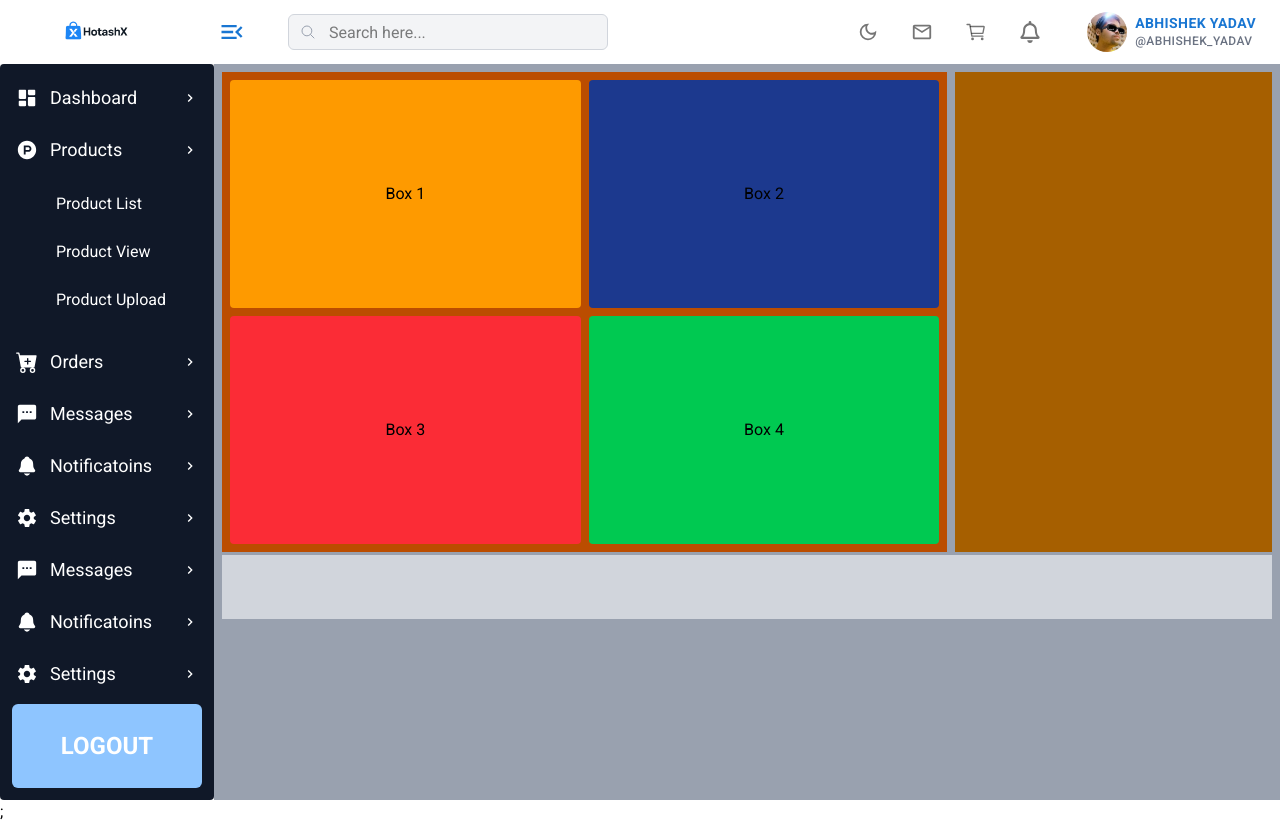
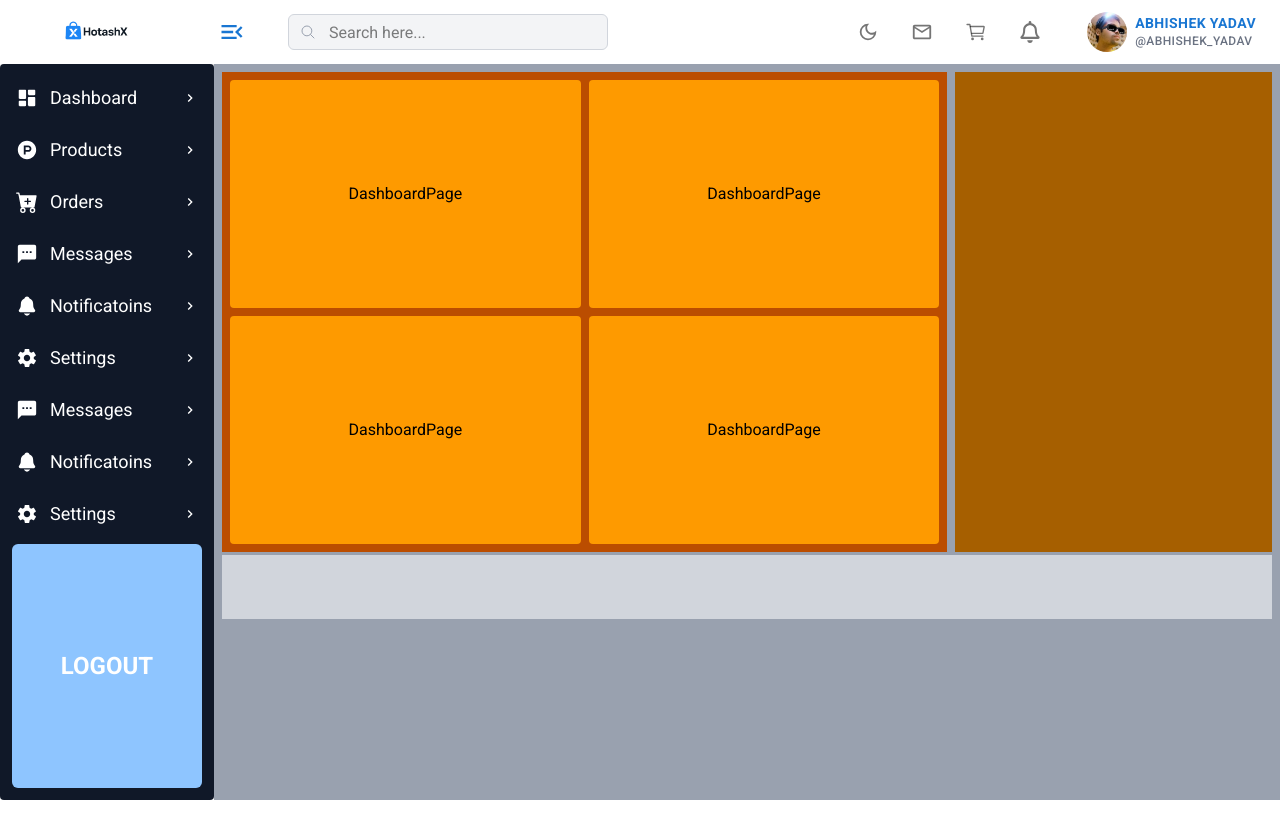
Before and after one commit to AbhiSecWizard/Ecommerce-Dashboard, a React (Vite) app: page / in a window 1280 px wide. After the commit the page ends 800 px from the top, so only its background shows below. Built offline with nearby package versions, Linux system fonts and the light colour scheme; a web font is replaced by a local one.

Commit message:
sidebar done

```diff
--- a/src/App.jsx
+++ b/src/App.jsx
@@ -1,21 +1,14 @@
 import { createBrowserRouter, RouterProvider } from "react-router-dom";
 import { MainLayout } from "./components/Layout/MainLayout";
-// import { DashboardDrop } from "./components/MainContents/DashboardDrop/index.jsx";
+// import { DashboardDrop } from "./components/MainContents/DashboardDrop/index.jsx"; // your main page component
 
 export const App = () => {
   const router = createBrowserRouter([
     {
       path: "/",
-      element: <MainLayout/>,
-      children: [
-      {index: true},
-      ],
+      element: <MainLayout />,
     },
   ]);
 
-  return <>
-
-  {/* <MainLayout /> */}
-  <RouterProvider router={router} />;
-  </>
+  return <RouterProvider router={router} />;
 };
--- /dev/null
+++ b/src/pages/Dashboard/index.jsx
@@ -0,0 +1,12 @@
+export const Dashboard =()=>{
+    return (
+
+      <div className="bg-amber-500 w-full h-full rounded flex items-center justify-center">
+        <h1>
+        DashboardPage
+      </h1>
+      </div>
+
+    )
+
+}
--- a/src/pages/SidebarElement/index.css
+++ b/src/pages/SidebarElement/index.css
@@ -1,6 +1,19 @@
 .close{
     display:none;
+    transition: all 0.5s ease-in-out;
 }
 .open{
     display:block;
+    transition: all 0.5s ease-in-out;
 }
+.rotate{
+    transform: rotate(90deg);
+    transition: transform 0.3s ease-in-out;
+}
+.no-rotate{
+    transform: rotate(0deg);
+    transition: transform 0.3s ease-in-out;
+}
+.custom-scroller::-webkit-scrollbar {
+    width: 8px;
+}
--- a/src/pages/SidebarElement/index.jsx
+++ b/src/pages/SidebarElement/index.jsx
@@ -1,27 +1,33 @@
-import { MdOutlineDashboardCustomize } from "react-icons/md";
 import { BsCartPlusFill } from "react-icons/bs";
-import { Link } from "react-router-dom";
 import { RiDashboardFill } from "react-icons/ri";
 import { RiProductHuntFill } from "react-icons/ri";
 import { MdTextsms } from "react-icons/md";
 import { IoNotifications } from "react-icons/io5";
-
 import { MdKeyboardArrowRight } from "react-icons/md";
 import { IoMdSettings } from "react-icons/io";
 import { useState } from "react";
+import { NavLink } from 'react-router-dom'
+import './index.css'
+import { Dashboard } from "../Dashboard";
+export const SidebarElement = ()=>{
+  const [activeTab, setActiveTab] = useState(null);
+  const [isToggleSubMenu,setIsToggleSubMenu]= useState(false);
 
-import { NavLink } from 'react-router-dom'
-export const SidebarElement = ()=>{
+  const isOpenSubMenu = (index)=>{
+      // 👇 agar wahi tab dubara click hua, to toggle karo
+      if(activeTab === index){
+        setIsToggleSubMenu(prev => !prev);
+      } else {
+        setActiveTab(index);
+        setIsToggleSubMenu(true);
+      }
+      console.log("Active Tab:", index);
+      console.log("isToggleSubMenu:", !isToggleSubMenu);
 
-  const [activeTab,setActiveTab]= useState(false);
-  const [isToggleSubMenu, setIsToggleSubMenu]= useState(false);
-  const isOpenSubMenu = (index)=>{
-    setActiveTab(!index)
-    setIsToggleSubMenu(!isToggleSubMenu)
   }
-  return (
+    return (
     <div className="flex h-[calc(100vh-64px)]">
-      <div className="flex flex-col w-64  bg-gray-900  p-1 rounded">
+       <div className="flex flex-col w-64  bg-gray-900  p-1 rounded overflow-y-auto custom-scroller">
  {/* Dashboard */}
         <div className="h-auto bg-gray-900 text-white flex flex-col mt-2">
   <NavLink
@@ -34,7 +40,7 @@ export const SidebarElement = ()=>{
   </NavLink>
         </div>
     {/* Products */}
-     <div className={`h-auto bg-gray-900 text-white flex flex-col mt-2 ${activeTab===0 ? "active" : ""}`} onClick={()=>isOpenSubMenu(0)}>
+     <div className={`h-auto bg-gray-900 text-white flex flex-col mt-2 `} onClick={()=>isOpenSubMenu(0)} >
   <NavLink
     to="#"
     className="flex items-center gap-3 px-3 py-2 hover:bg-gray-800 rounded-md transition"
@@ -44,12 +50,13 @@ export const SidebarElement = ()=>{
     <span size={22} className="ml-auto"><MdKeyboardArrowRight/></span>
   </NavLink>
         </div>
-          <ul className={`flex flex-col  text-white p-2 ml-7 rounded-md ${activeTab===0 ? "open" : "close"}`}>
+  <ul className={`flex flex-col  text-white p-2 ml-7 rounded-md ${activeTab===0 && isToggleSubMenu ? 'open' : 'close'}`}>
         <li className=" hover:bg-gray-800 pl-4 py-3 rounded-md"><NavLink to="#">Product List</NavLink></li>
         <li className=" hover:bg-gray-800 pl-4 py-3 rounded-md"><NavLink to="#">Product View</NavLink></li>
         <li className=" hover:bg-gray-800 pl-4 py-3 rounded-md"><NavLink to="#">Product Upload</NavLink></li>
       </ul>
-        <div className={`h-auto bg-gray-900 text-white flex flex-col mt-2 `}>
+      {/* Orders */}
+        <div className={`h-auto bg-gray-900 text-white flex flex-col mt-2 `}  onClick={()=>isOpenSubMenu(1)} >
   <NavLink
     to="#"
     className="flex items-center gap-3 px-3 py-2 hover:bg-gray-800 rounded-md transition"
@@ -58,8 +65,14 @@ export const SidebarElement = ()=>{
     <span className="text-lg">Orders</span>
     <span size={22} className="ml-auto"><MdKeyboardArrowRight/></span>
   </NavLink>
+     <ul className={`flex flex-col  text-white p-2 ml-7 rounded-md ${activeTab===1 && isToggleSubMenu ? 'open' : 'close'}`}>
+        <li className=" hover:bg-gray-800 pl-4 py-3 rounded-md"><NavLink to="#">Product List</NavLink></li>
+        <li className=" hover:bg-gray-800 pl-4 py-3 rounded-md"><NavLink to="#">Product View</NavLink></li>
+        <li className=" hover:bg-gray-800 pl-4 py-3 rounded-md"><NavLink to="#">Product Upload</NavLink></li>
+      </ul>
         </div>
-        <div className={`h-auto bg-gray-900 text-white flex flex-col mt-2`}>
+      {/* massages */}
+        <div className={`h-auto bg-gray-900 text-white flex flex-col mt-2`} onClick={()=>isOpenSubMenu(2)}>
   <NavLink
     to="#"
     className="flex items-center gap-3 px-3 py-2 hover:bg-gray-800 rounded-md transition"
@@ -68,9 +81,14 @@ export const SidebarElement = ()=>{
     <span className="text-lg">Messages</span>
     <span size={22} className="ml-auto"><MdKeyboardArrowRight/></span>
   </NavLink>
+  <ul className={`flex flex-col  text-white p-2 ml-7 rounded-md ${activeTab===2 && isToggleSubMenu ? 'open' : 'close'}`}>
+        <li className=" hover:bg-gray-800 pl-4 py-3 rounded-md"><NavLink to="#">Product List</NavLink></li>
+        <li className=" hover:bg-gray-800 pl-4 py-3 rounded-md"><NavLink to="#">Product View</NavLink></li>
+        <li className=" hover:bg-gray-800 pl-4 py-3 rounded-md"><NavLink to="#">Product Upload</NavLink></li>
+      </ul>
         </div>
 
-         <div className={`h-auto bg-gray-900 text-white flex flex-col mt-2 `}>
+         <div className={`h-auto bg-gray-900 text-white flex flex-col mt-2 `} onClick={()=>isOpenSubMenu(3)}>
   <NavLink
     to="#"
     className="flex items-center gap-3 px-3 py-2 hover:bg-gray-800 rounded-md transition"
@@ -79,8 +97,14 @@ export const SidebarElement = ()=>{
     <span className="text-lg">Notificatoins</span>
     <span size={22} className="ml-auto"><MdKeyboardArrowRight/></span>
   </NavLink>
+    <ul className={`flex flex-col  text-white p-2 ml-7 rounded-md ${activeTab===3 && isToggleSubMenu ? 'open' : 'close'}`}>
+        <li className=" hover:bg-gray-800 pl-4 py-3 rounded-md"><NavLink to="#">Product List</NavLink></li>
+        <li className=" hover:bg-gray-800 pl-4 py-3 rounded-md"><NavLink to="#">Product View</NavLink></li>
+        <li className=" hover:bg-gray-800 pl-4 py-3 rounded-md"><NavLink to="#">Product Upload</NavLink></li>
+      </ul>
+
         </div>
-         <div className={`h-auto bg-gray-900 text-white flex flex-col mt-2`}>
+         <div className={`h-auto bg-gray-900 text-white flex flex-col mt-2`} onClick={()=>isOpenSubMenu(4)}>
   <NavLink
     to="#"
     className="flex items-center gap-3 px-3 py-2 hover:bg-gray-800 rounded-md transition"
@@ -89,8 +113,14 @@ export const SidebarElement = ()=>{
     <span className="text-lg">Settings</span>
     <span size={22} className="ml-auto"><MdKeyboardArrowRight/></span>
   </NavLink>
+     <ul className={`flex flex-col  text-white p-2 ml-7 rounded-md ${activeTab===4 && isToggleSubMenu ? 'open' : 'close'}`}>
+        <li className=" hover:bg-gray-800 pl-4 py-3 rounded-md"><NavLink to="#">Product List</NavLink></li>
+        <li className=" hover:bg-gray-800 pl-4 py-3 rounded-md"><NavLink to="#">Product View</NavLink></li>
+        <li className=" hover:bg-gray-800 pl-4 py-3 rounded-md"><NavLink to="#">Product Upload</NavLink></li>
+      </ul>
+
         </div>
-        <div className={`h-auto bg-gray-900 text-white flex flex-col mt-2`}>
+        <div className={`h-auto bg-gray-900 text-white flex flex-col mt-2`}onClick={()=>isOpenSubMenu(5)} >
   <NavLink
     to="#"
     className="flex items-center gap-3 px-3 py-2 hover:bg-gray-800 rounded-md transition"
@@ -99,8 +129,13 @@ export const SidebarElement = ()=>{
     <span className="text-lg">Messages</span>
     <span size={22} className="ml-auto"><MdKeyboardArrowRight/></span>
   </NavLink>
+  <ul className={`flex flex-col  text-white p-2 ml-7 rounded-md ${activeTab===5 && isToggleSubMenu ? 'open' : 'close'}`}>
+        <li className=" hover:bg-gray-800 pl-4 py-3 rounded-md"><NavLink to="#">Product List</NavLink></li>
+        <li className=" hover:bg-gray-800 pl-4 py-3 rounded-md"><NavLink to="#">Product View</NavLink></li>
+        <li className=" hover:bg-gray-800 pl-4 py-3 rounded-md"><NavLink to="#">Product Upload</NavLink></li>
+      </ul>
         </div>
-         <div className={`h-auto bg-gray-900 text-white flex flex-col mt-2 `}>
+         <div className={`h-auto bg-gray-900 text-white flex flex-col mt-2 `} onClick={()=>isOpenSubMenu(6)}>
   <NavLink
     to="#"
     className="flex items-center gap-3 px-3 py-2 hover:bg-gray-800 rounded-md transition"
@@ -131,11 +166,11 @@ export const SidebarElement = ()=>{
 
  <div className="h-full bg-gray-400 p-2 w-full">
   <div className="h-[475px] rounded flex justify-center">
-       <div className="h-[480px] w-[800px] bg-amber-700 grid grid-cols-2 grid-rows-2 gap-2 p-2">
-  <div className="bg-amber-500 w-full h-full rounded flex items-center justify-center">Box 1</div>
-  <div className="bg-blue-900 w-full h-full rounded flex items-center justify-center">Box 2</div>
-  <div className="bg-red-500 w-full h-full rounded flex items-center justify-center">Box 3</div>
-  <div className="bg-green-500 w-full h-full rounded flex items-center justify-center">Box 4</div>
+  <div className="h-[480px] w-[800px] bg-amber-700 grid grid-cols-2 grid-rows-2 gap-2 p-2">
+    <Dashboard/>
+    <Dashboard/>
+    <Dashboard/>
+    <Dashboard/>
 </div>
 
         <div className="ml-2 h-[480px] w-[calc(100%-700px)] bg-yellow-700 flex justify-center items-center ">
```
Also changed, not shown: src/pages/Dashboard/index.css (added).
